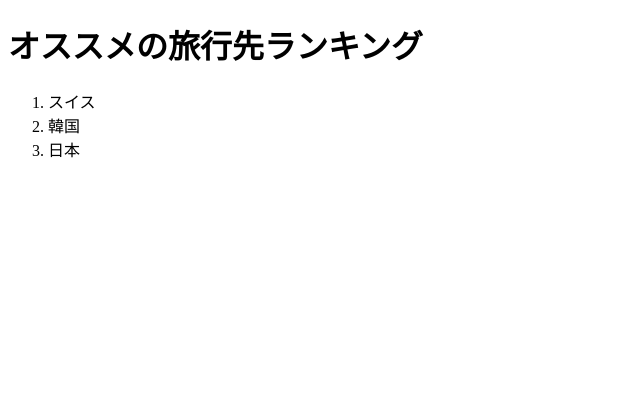
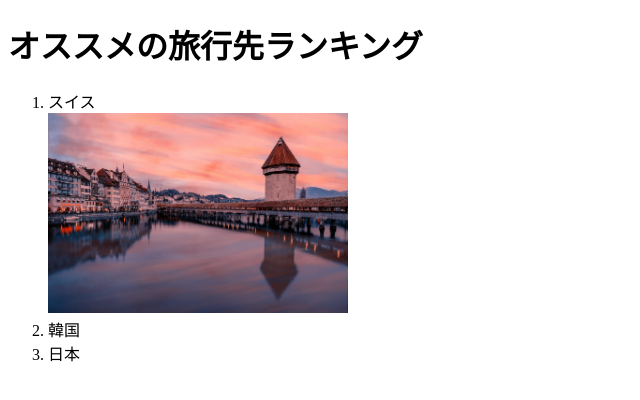
Before and after one commit to omu-aaa24017/aaa-24017.github.io, a plain HTML site: page second.html in a window 1280 px wide. Shown: the whole page, without its empty margins (0-640 px from the left). Drawn offline with Linux system fonts and the light colour scheme.

Commit message:
Update second.html

```diff
--- a/second.html
+++ b/second.html
@@ -10,6 +10,7 @@
     <p>
       <ol>
         <li>スイス</li>
+        <img src="swiss.jpg" width="300" alt="オススメの旅行先">
         <li>韓国</li>
         <li>日本</li>
       </ol>
```
